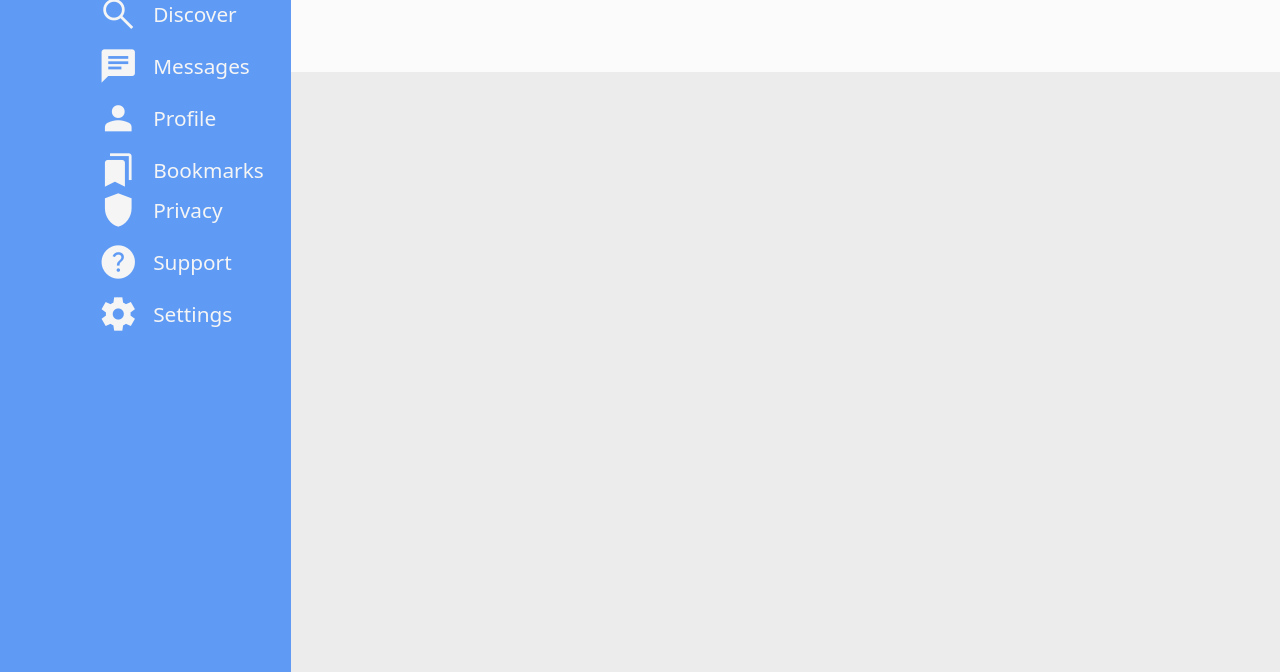
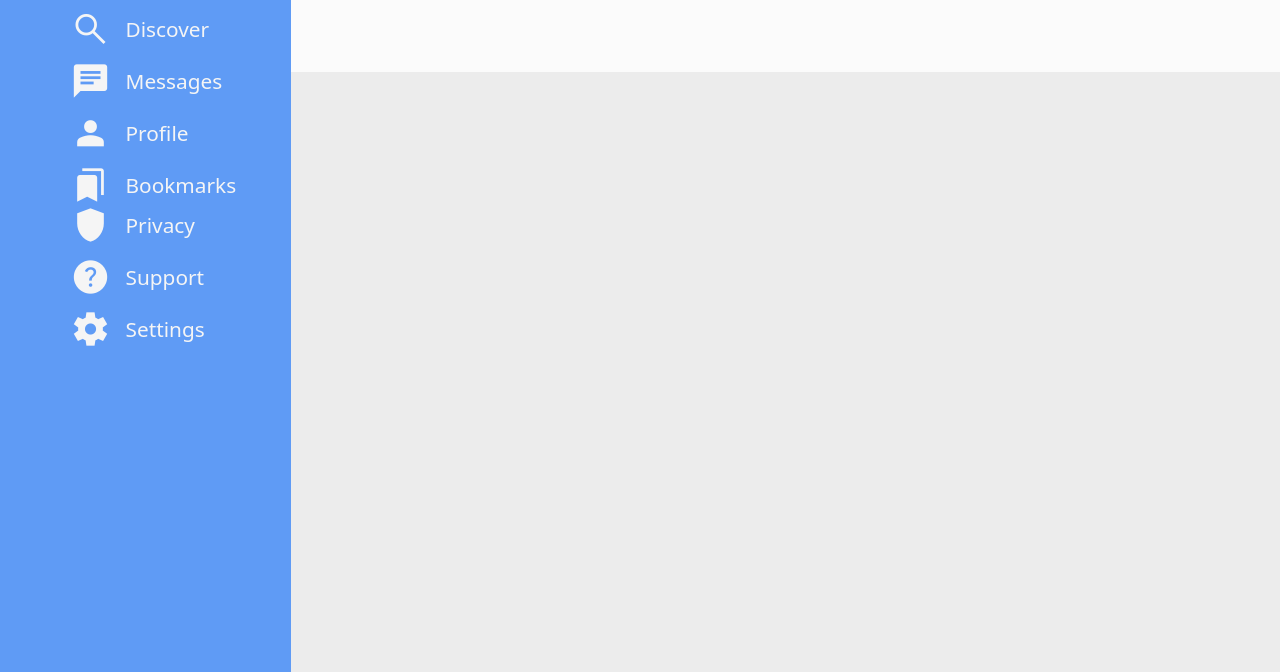
Before and after one commit to ErickBGomez/dashboard-project, a plain HTML site: page index.html in a window 1280 px wide. Shown: the part 128-800 px from the top of the page. Drawn offline with nearby package versions, Linux system fonts and the light colour scheme.

Commit message:
Adjust position of sidebar grid elements

```diff
--- a/style.css
+++ b/style.css
@@ -68,8 +68,6 @@ h1, h2, h3 {
 .sidebar {
     background-color: var(--blue-accent);
     grid-area: sidebar;
-
-    padding: 15px 15px;
     color: var(--alt-text-accent);
 
     display: flex;
@@ -81,6 +79,8 @@ h1, h2, h3 {
     display: flex;
     align-items: center;
     gap: 10px;
+
+    margin: 15px 15px;
 }
 
 .menu-sidebar-icon {
@@ -107,7 +107,7 @@ h1, h2, h3 {
 
 .sidebar-grid {
     display: grid;
-    grid-template-columns: repeat(2, 1fr);
+    grid-template-columns: 2fr 3fr;
     align-items: center;
     gap: 12px 15px;
 }
```
